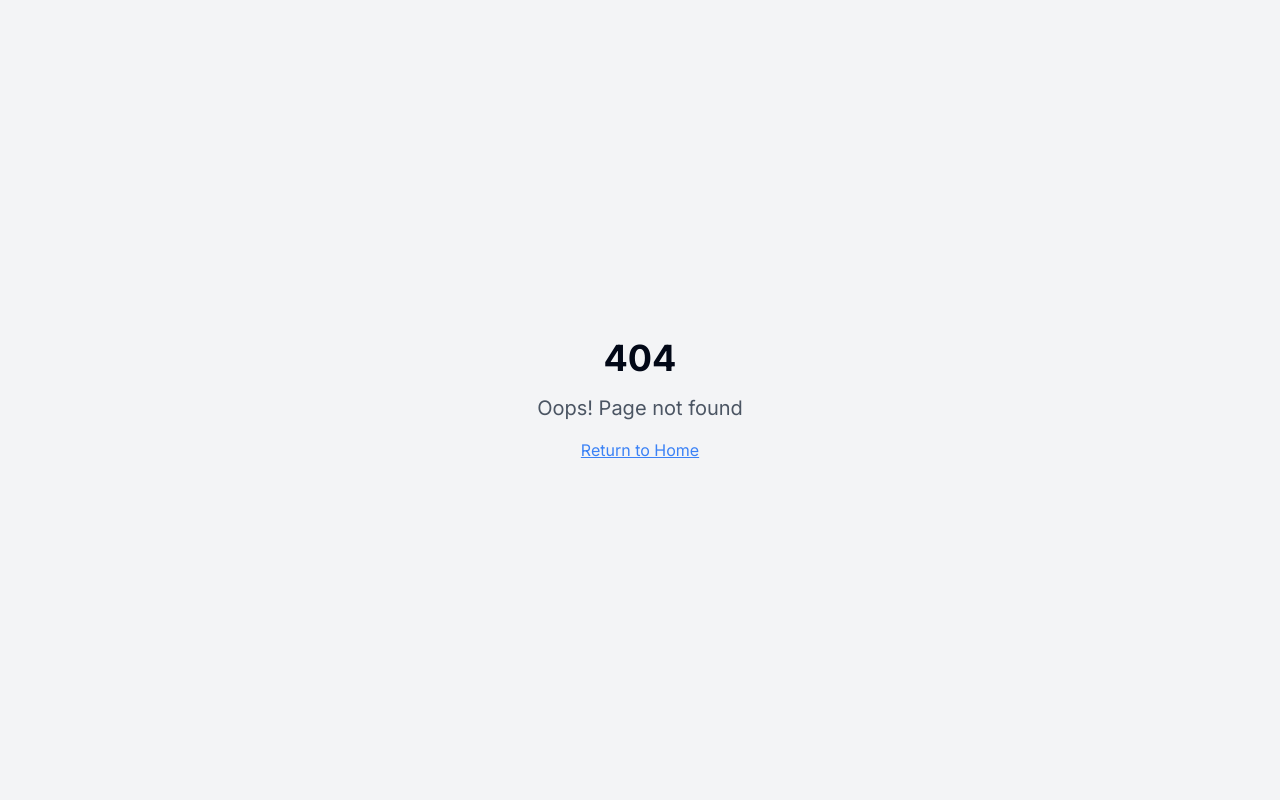
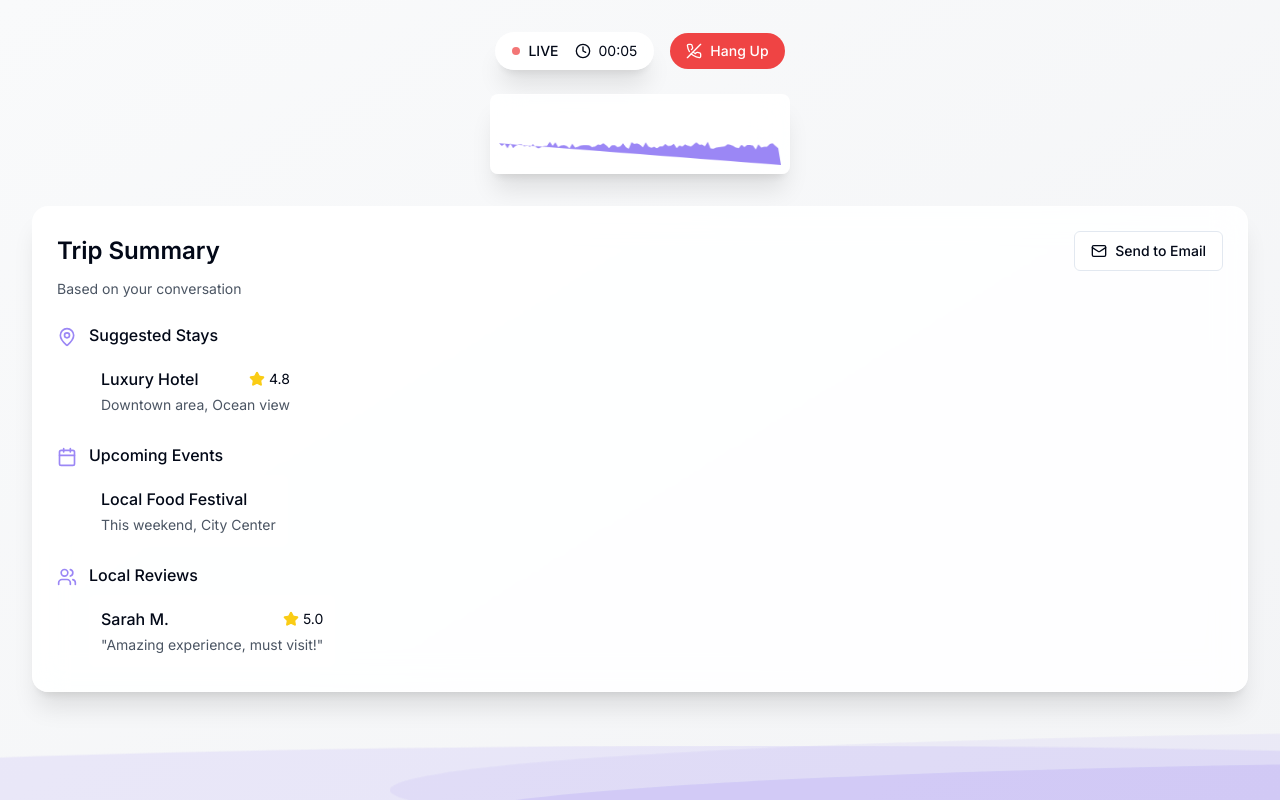
Before and after one commit to scafati98/LocalHost-UI, a React (Vite) app: page /conversation in a window 1280 px wide. Before the commit this address had no page. Built offline with nearby package versions, Linux system fonts and the light colour scheme.

Commit message:
Split index page into two
Splits the index page into two separate pages, one for the initial conversation start and another for the trip summary.

```diff
--- a/src/App.tsx
+++ b/src/App.tsx
@@ -1,9 +1,11 @@
+
 import { Toaster } from "@/components/ui/toaster";
 import { Toaster as Sonner } from "@/components/ui/sonner";
 import { TooltipProvider } from "@/components/ui/tooltip";
 import { QueryClient, QueryClientProvider } from "@tanstack/react-query";
 import { BrowserRouter, Routes, Route } from "react-router-dom";
 import Index from "./pages/Index";
+import Conversation from "./pages/Conversation";
 import NotFound from "./pages/NotFound";
 
 const queryClient = new QueryClient();
@@ -16,6 +18,7 @@ const App = () => (
       <BrowserRouter>
         <Routes>
           <Route path="/" element={<Index />} />
+          <Route path="/conversation" element={<Conversation />} />
           {/* ADD ALL CUSTOM ROUTES ABOVE THE CATCH-ALL "*" ROUTE */}
           <Route path="*" element={<NotFound />} />
         </Routes>
--- /dev/null
+++ b/src/pages/Conversation.tsx
@@ -0,0 +1,43 @@
+
+import { useState, useEffect } from 'react';
+import { useNavigate } from 'react-router-dom';
+import TripSummary from '../components/TripSummary';
+import LiveIndicator from '../components/LiveIndicator';
+import VoiceWaveform from '../components/VoiceWaveform';
+
+const Conversation = () => {
+  const navigate = useNavigate();
+
+  const handleHangUp = () => {
+    navigate('/');
+  };
+
+  return (
+    <div className="min-h-screen bg-gradient-to-br from-gray-50 to-gray-100 p-8 relative overflow-hidden">
+      <div className="max-w-7xl mx-auto relative z-10">
+        <div className="flex flex-col items-center space-y-8">
+          <div className="w-full max-w-md">
+            <div className="flex justify-center">
+              <LiveIndicator onHangUp={handleHangUp} />
+            </div>
+            <div className="flex justify-center mt-6">
+              <VoiceWaveform />
+            </div>
+          </div>
+
+          <div className="w-full animate-fade-in">
+            <TripSummary />
+          </div>
+        </div>
+      </div>
+
+      <div className="wave-container">
+        <div className="wave"></div>
+        <div className="wave"></div>
+        <div className="wave"></div>
+      </div>
+    </div>
+  );
+};
+
+export default Conversation;
--- a/src/pages/Index.tsx
+++ b/src/pages/Index.tsx
@@ -1,25 +1,20 @@
 
-import { useState } from 'react';
+import { useNavigate } from 'react-router-dom';
 import VoiceButton from '../components/VoiceButton';
-import TripSummary from '../components/TripSummary';
-import LiveIndicator from '../components/LiveIndicator';
-import VoiceWaveform from '../components/VoiceWaveform';
 
 const Index = () => {
-  const [isConversationStarted, setIsConversationStarted] = useState(false);
+  const navigate = useNavigate();
 
   const handleVoiceToggle = (isActive: boolean) => {
-    setIsConversationStarted(isActive);
-  };
-
-  const handleHangUp = () => {
-    setIsConversationStarted(false);
+    if (isActive) {
+      navigate('/conversation');
+    }
   };
 
   return (
     <div className="min-h-screen bg-gradient-to-br from-gray-50 to-gray-100 p-8 relative overflow-hidden">
       <div className="max-w-7xl mx-auto relative z-10">
-        <div className="flex flex-col items-center justify-center min-h-[50vh] animate-fade-in">
+        <div className="flex flex-col items-center justify-center min-h-[80vh] animate-fade-in">
           <h1 className="text-4xl font-bold mb-8 text-center">
             Plan Your Perfect Trip with Local Host
           </h1>
@@ -27,33 +22,8 @@ const Index = () => {
             Press the button and start speaking to get personalized travel recommendations
           </p>
           <VoiceButton onToggle={handleVoiceToggle} />
-
-          {isConversationStarted && (
-            <div className="mt-8 space-y-6 w-full max-w-md">
-              <div className="flex justify-center">
-                <LiveIndicator onHangUp={handleHangUp} />
-              </div>
-              <div className="flex justify-center">
-                <VoiceWaveform />
-              </div>
-            </div>
-          )}
         </div>
-
-        {isConversationStarted && (
-          <div className="mt-8 animate-fade-in">
-            <TripSummary />
-          </div>
-        )}
       </div>
-
-      {isConversationStarted && (
-        <div className="wave-container">
-          <div className="wave"></div>
-          <div className="wave"></div>
-          <div className="wave"></div>
-        </div>
-      )}
     </div>
   );
 };
```
